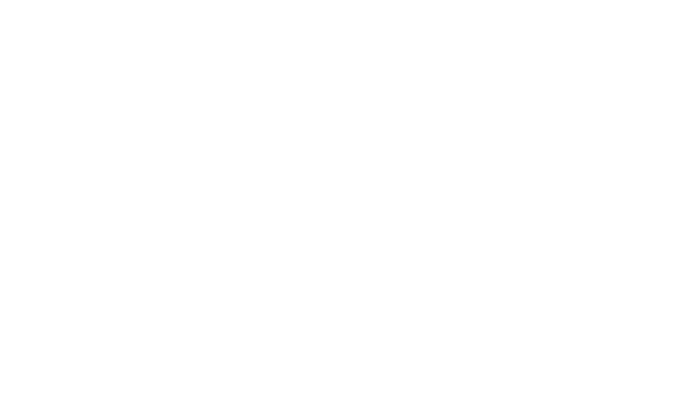
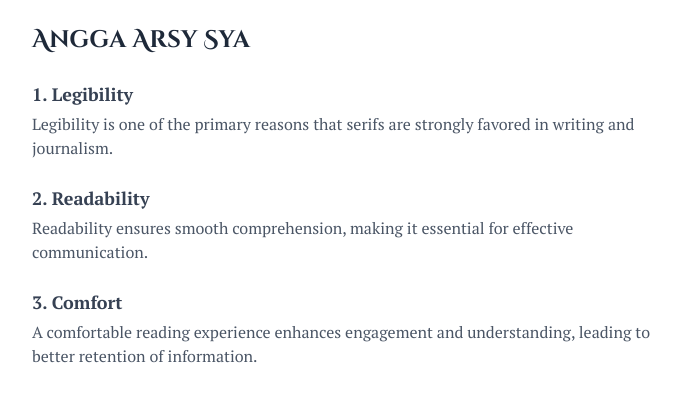
Before and after one commit to anggaihza/personal-link-in-bio, a React (Vite) app: page /vision in a window 1280 px wide. Before the commit this address had no page. Shown: the top 402 px of the page, without its empty margins (296-977 px from the left). Built offline with nearby package versions, Linux system fonts and the light colour scheme; a web font is replaced by a local one.

Commit message:
add vision page

```diff
--- a/src/App.jsx
+++ b/src/App.jsx
@@ -9,6 +9,7 @@
 import AmarilysTemplateUi from "./pages/AmarilysTemplateUi";
 import NeuTemplateUi from "./pages/NeuTemplateUi";
 import ClaireTemplateUi from "./pages/ClaireTemplateUi";
+import ArsyVision from "./components/personal/ArsyVision";
 
 function App() {
   return (
@@ -23,6 +24,8 @@
         <Route path="/ryls" element={<AmarilysTemplateUi />} />
         <Route path="/neu" element={<NeuTemplateUi />} />
         <Route path="/claire" element={<ClaireTemplateUi />} />
+
+        <Route path="/vision" element={<ArsyVision />} />
       </Routes>
     </Suspense>
   );
--- /dev/null
+++ b/src/components/personal/ArsyVision.jsx
@@ -0,0 +1,65 @@
+import React from "react";
+
+const ArsyVision = () => {
+  return (
+    <div className="max-w-2xl mx-auto p-6 ">
+      <div className="text-left mb-6">
+        <h3
+          className="text-2xl font-bold text-gray-800"
+          style={{ fontFamily: "Cinzel Decorative, serif" }}
+        >
+          Angga Arsy Sya
+        </h3>
+      </div>
+      <div className="space-y-6">
+        <div>
+          <h5
+            className="text-lg font-semibold text-gray-700"
+            style={{ fontFamily: "PT Serif, serif" }}
+          >
+            1. Legibility
+          </h5>
+          <p
+            className="text-gray-600 mt-1"
+            style={{ fontFamily: "PT Serif, serif" }}
+          >
+            Legibility is one of the primary reasons that serifs are strongly
+            favored in writing and journalism.
+          </p>
+        </div>
+        <div>
+          <h5
+            className="text-lg font-semibold text-gray-700"
+            style={{ fontFamily: "PT Serif, serif" }}
+          >
+            2. Readability
+          </h5>
+          <p
+            className="text-gray-600 mt-1"
+            style={{ fontFamily: "PT Serif, serif" }}
+          >
+            Readability ensures smooth comprehension, making it essential for
+            effective communication.
+          </p>
+        </div>
+        <div>
+          <h5
+            className="text-lg font-semibold text-gray-700"
+            style={{ fontFamily: "PT Serif, serif" }}
+          >
+            3. Comfort
+          </h5>
+          <p
+            className="text-gray-600 mt-1"
+            style={{ fontFamily: "PT Serif, serif" }}
+          >
+            A comfortable reading experience enhances engagement and
+            understanding, leading to better retention of information.
+          </p>
+        </div>
+      </div>
+    </div>
+  );
+};
+
+export default ArsyVision;
--- a/src/index.css
+++ b/src/index.css
@@ -3,6 +3,8 @@
 @import url("https://fonts.googleapis.com/css2?family=Cardo:ital,wght@0,400;0,700;1,400&family=DM+Sans:ital,opsz,wght@0,9..40,100..1000;1,9..40,100..1000&family=Lilita+One&family=Manrope:wght@200..800&family=Roboto:ital,wght@0,100..900;1,100..900&display=swap");
 @import url("https://fonts.googleapis.com/css2?family=Poppins:ital,wght@0,100;0,200;0,300;0,400;0,500;0,600;0,700;0,800;0,900;1,100;1,200;1,300;1,400;1,500;1,600;1,700;1,800;1,900&family=Source+Code+Pro:ital,wght@0,200..900;1,200..900&display=swap");
 @import url("https://fonts.googleapis.com/css2?family=Poppins:ital,wght@0,100;0,200;0,300;0,400;0,500;0,600;0,700;0,800;0,900;1,100;1,200;1,300;1,400;1,500;1,600;1,700;1,800;1,900&family=Sacramento&family=Source+Code+Pro:ital,wght@0,200..900;1,200..900&display=swap");
+@import url("https://fonts.googleapis.com/css2?family=Cinzel+Decorative:wght@400;700;900&family=Poppins:ital,wght@0,100;0,200;0,300;0,400;0,500;0,600;0,700;0,800;0,900;1,100;1,200;1,300;1,400;1,500;1,600;1,700;1,800;1,900&family=Sacramento&family=Source+Code+Pro:ital,wght@0,200..900;1,200..900&display=swap");
+@import url("https://fonts.googleapis.com/css2?family=Cinzel+Decorative:wght@400;700;900&family=PT+Serif:ital,wght@0,400;0,700;1,400;1,700&family=Poppins:ital,wght@0,100;0,200;0,300;0,400;0,500;0,600;0,700;0,800;0,900;1,100;1,200;1,300;1,400;1,500;1,600;1,700;1,800;1,900&family=Sacramento&family=Source+Code+Pro:ital,wght@0,200..900;1,200..900&display=swap");
 
 @import "tailwindcss";
 @plugin "tailwindcss-animate";
--- a/src/pages/LinkInBioUi.jsx
+++ b/src/pages/LinkInBioUi.jsx
@@ -25,19 +25,19 @@
   ];
 
   const content = {
-    About: [{ title: "Vision", link: "/vision" }],
+    About: [{ title: "Arsy", link: "/vision" }],
     "Fun Hobbies": [
-      { title: "Photography Adventures and Tips", link: "/photography-tips" },
-      { title: "Travel Memories and Stories", link: "/travel-stories" },
-      { title: "My Board Games Collection", link: "/board-games" },
-      { title: "Books I Recommend", link: "/books" },
-      { title: "Art and Sketches Portfolio", link: "/art-portfolio" },
-      { title: "My Board Book Collection", link: "/board-books" },
+      { title: "Photography Adventures and Tips", link: "#" },
+      { title: "Travel Memories and Stories", link: "#" },
+      { title: "My Board Games Collection", link: "#" },
+      { title: "Books I Recommend", link: "#" },
+      { title: "Art and Sketches Portfolio", link: "#" },
+      { title: "My Board Book Collection", link: "#" },
     ],
     "Career Path": [
-      { title: "How I Became a UI Developer", link: "/career-ui-developer" },
-      { title: "My Journey at Apple", link: "/career-apple" },
-      { title: "Tech Skills You Should Learn", link: "/tech-skills" },
+      { title: "How I Became a UI Developer", link: "#" },
+      { title: "My Journey at Apple", link: "#" },
+      { title: "Tech Skills You Should Learn", link: "#" },
     ],
     "Personal Blog": [],
     // "Adventures and Tips": [
@@ -51,14 +51,14 @@
   };
 
   // Iterate through each category
-  for (const category in content) {
-    if (content.hasOwnProperty(category)) {
-      // Iterate through each item in the category
-      content[category].forEach((item) => {
-        item.link = "#"; // Change the link to "#"
-      });
-    }
-  }
+  // for (const category in content) {
+  //   if (content.hasOwnProperty(category)) {
+  //     // Iterate through each item in the category
+  //     content[category].forEach((item) => {
+  //       item.link = "#"; // Change the link to "#"
+  //     });
+  //   }
+  // }
 
   useEffect(() => {
     const checkOverflow = () => {
```
